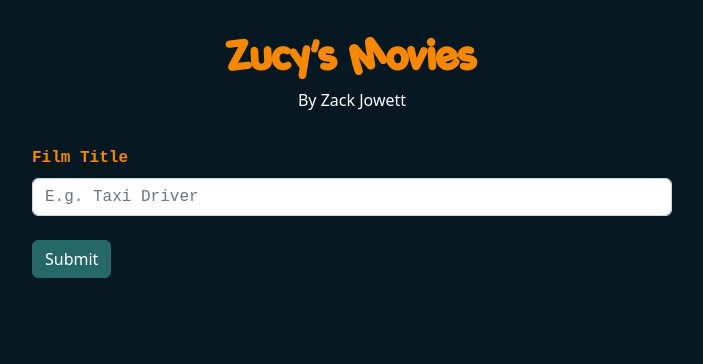
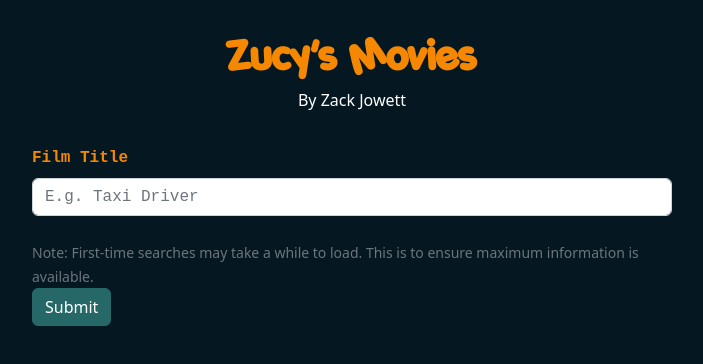
Before and after one commit to ZackJowett/zucy-movies, a React (Create React App) app in the folder client/: page / in a window 1280 px wide. Shown: the top 364 px of the page, without its empty margins (288-991 px from the left). Built offline with nearby package versions, Linux system fonts and the light colour scheme.

Commit message:
added comment to say searching may take time

```diff
--- a/client/src/components/Form/Form.jsx
+++ b/client/src/components/Form/Form.jsx
@@ -30,6 +30,10 @@ const MovieForm = ({ setMovie }) => {
 							placeholder="E.g. Taxi Driver"
 							onChange={updateTitle}
 						/>
+						<Form.Text className="text-muted">
+							Note: First-time searches may take a while to load.
+							This is to ensure maximum information is available.
+						</Form.Text>
 					</Form.Group>
 					<Button
 						variant="info"
```
